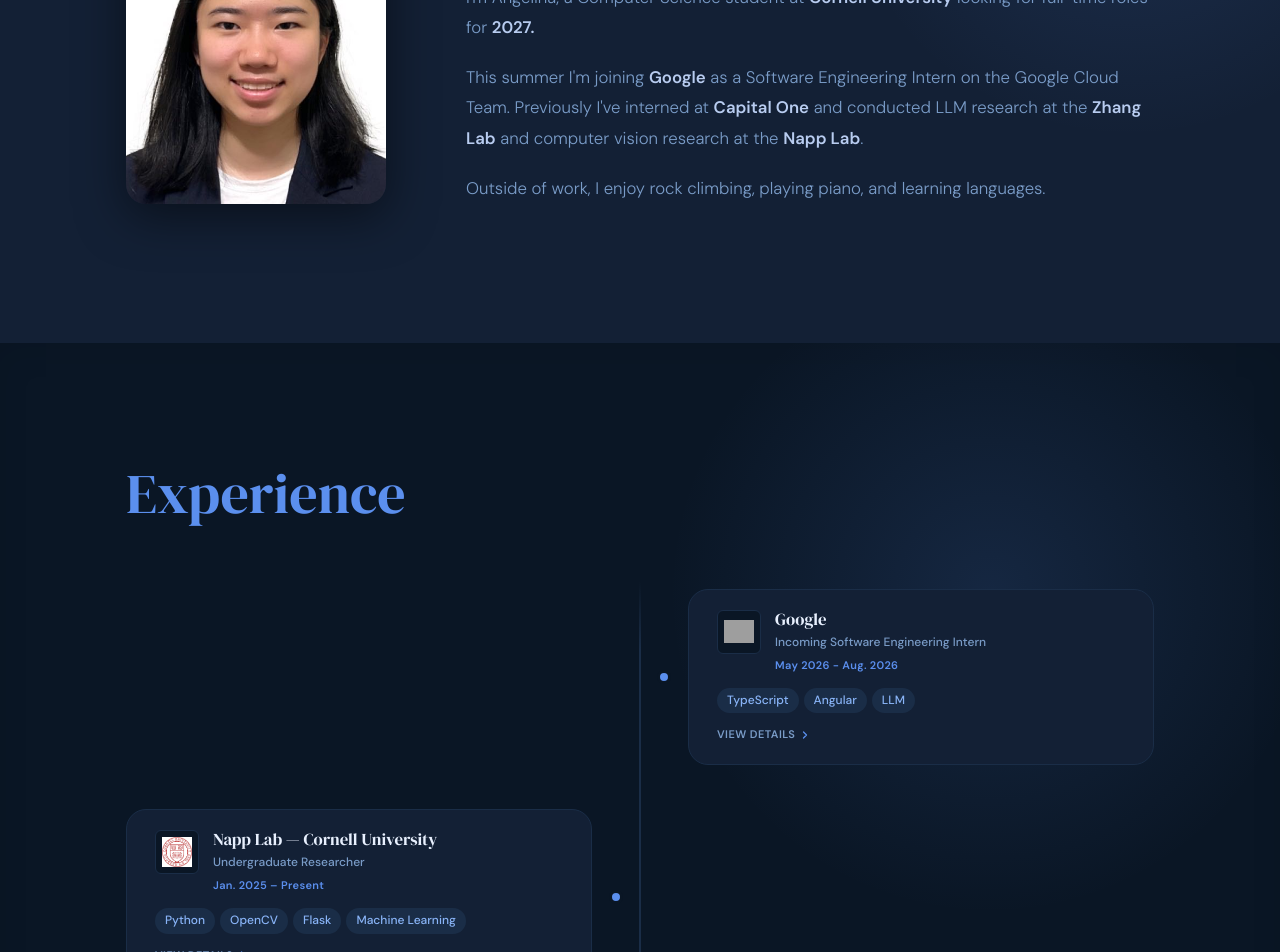
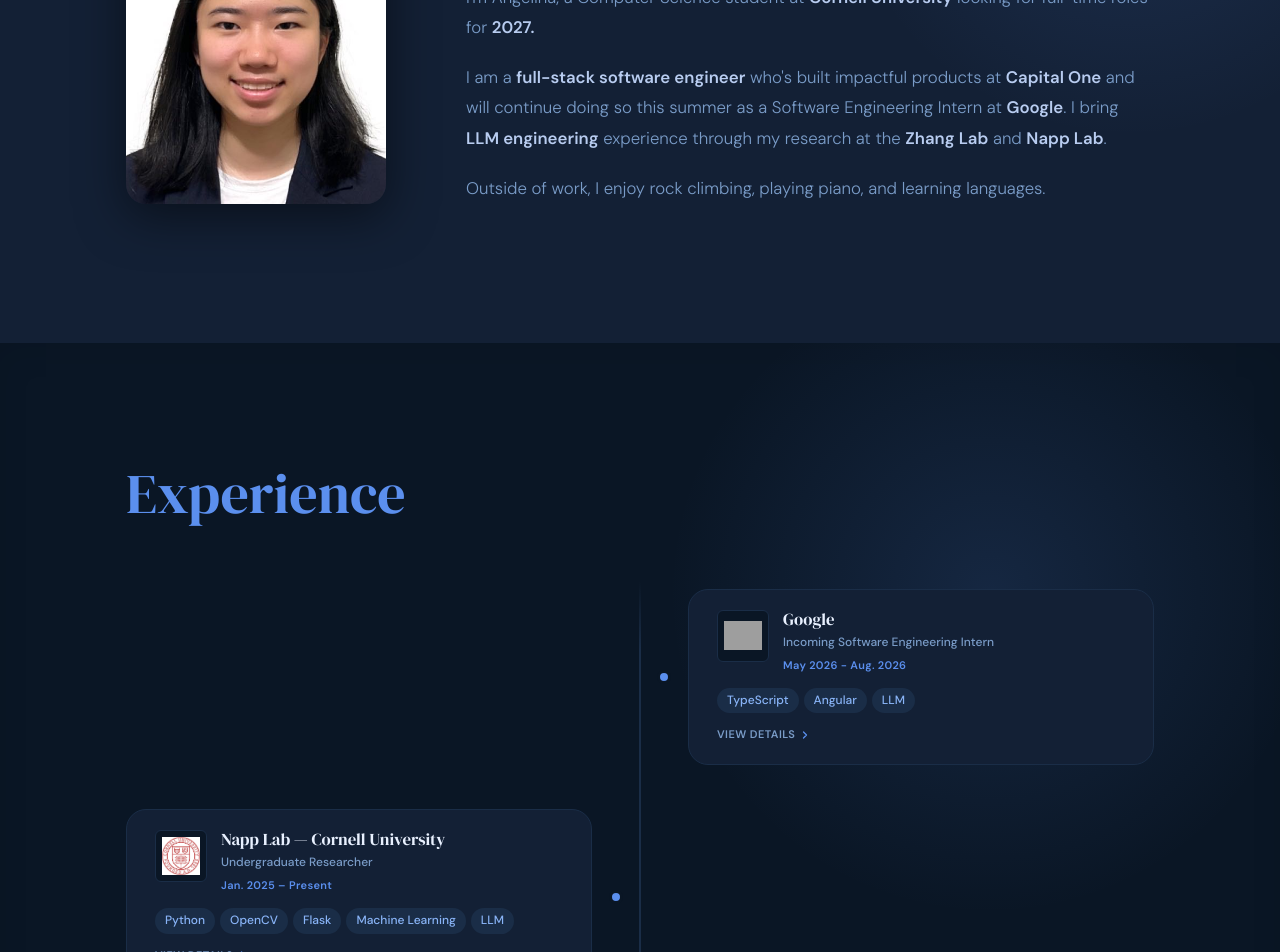
Before and after one commit to Angelina010/personal-website, an Angular app: page / in a window 1280 px wide. Shown: the part 1060-2012 px from the top of the page. Built offline with nearby package versions, Linux system fonts and the light colour scheme; grey boxes are pictures that could not be loaded.

Commit message:
Update about page and add LLM research experience, make logos in experience tiemline larger

```diff
--- a/src/app/components/about/about.html
+++ b/src/app/components/about/about.html
@@ -18,11 +18,7 @@
     <strong>2027.</strong>
   </p>
   <p class="about__body fade-up">
-    This summer I'm joining <strong>Google</strong> as a
-  Software Engineering Intern on the Google Cloud Team. Previously I've interned at <strong>Capital
-  One</strong> and
-    conducted LLM research at the <strong>Zhang Lab</strong> and computer vision research at the
-    <strong>Napp Lab</strong>.
+    I am a <strong>full-stack software engineer</strong> who's built impactful products at <strong>Capital One</strong> and will continue doing so this summer as a Software Engineering Intern at <strong>Google</strong>. I bring <strong>LLM engineering</strong> experience through my research at the <strong>Zhang Lab</strong> and <strong>Napp Lab</strong>.
   </p>
   <p class="about__body fade-up">
     Outside of work, I enjoy rock climbing, playing piano, and
--- a/src/app/components/experience-modal/experience-modal.html
+++ b/src/app/components/experience-modal/experience-modal.html
@@ -43,10 +43,22 @@
       <!-- Summary -->
       <p class="modal__summary" *ngIf="experience.summary">{{ experience.summary }}</p>
 
-      <!-- Bullets -->
-      <ul class="modal__bullets" *ngIf="experience.bullets.length">
-        <li *ngFor="let b of experience.bullets">{{ b }}</li>
-      </ul>
+      <!-- Multi-project layout -->
+      <ng-container *ngIf="experience.projects?.length; else flatBullets">
+        <div class="modal__project" *ngFor="let project of experience.projects">
+          <p class="modal__project-title">{{ project.name }}</p>
+          <ul class="modal__bullets">
+            <li *ngFor="let b of project.bullets">{{ b }}</li>
+          </ul>
+        </div>
+      </ng-container>
+
+      <!-- Flat bullets fallback -->
+      <ng-template #flatBullets>
+        <ul class="modal__bullets" *ngIf="experience.bullets.length">
+          <li *ngFor="let b of experience.bullets">{{ b }}</li>
+        </ul>
+      </ng-template>
 
     </div>
   </div>
--- a/src/app/components/experience-modal/experience-modal.scss
+++ b/src/app/components/experience-modal/experience-modal.scss
@@ -79,8 +79,8 @@
   }
 
   &__logo {
-    width: 68px;
-    height: 68px;
+    width: 80px;
+    height: 80px;
     border-radius: var(--radius-md);
     background: var(--color-bg-2);
     border: 1.5px solid var(--color-border-light);
@@ -165,6 +165,23 @@
     margin-bottom: 20px;
   }
 
+  &__project {
+    & + & {
+      margin-top: 20px;
+      padding-top: 20px;
+      border-top: 1px solid var(--color-border-light);
+    }
+  }
+
+  &__project-title {
+    font-size: 12px;
+    font-weight: 600;
+    letter-spacing: 0.04em;
+    text-transform: uppercase;
+    color: var(--color-text-mid);
+    margin-bottom: 12px;
+  }
+
   &__bullets {
     list-style: none;
     display: flex;
@@ -201,7 +218,7 @@
 
     &__header { gap: 14px; }
 
-    &__logo { width: 56px; height: 56px; }
+    &__logo { width: 64px; height: 64px; }
 
     &__company { font-size: 1.3rem; }
   }
--- a/src/app/components/experience/experience.scss
+++ b/src/app/components/experience/experience.scss
@@ -127,8 +127,8 @@
   }
 
   &__logo {
-    width: 44px;
-    height: 44px;
+    width: 52px;
+    height: 52px;
     border-radius: var(--radius-sm);
     background: var(--color-bg-2);
     border: 1.5px solid var(--color-border-light);
--- a/src/app/components/experience/experience.ts
+++ b/src/app/components/experience/experience.ts
@@ -2,6 +2,11 @@
 import { CommonModule } from '@angular/common';
 import { ScrollService } from '../../services/scroll';
 import { ExperienceModalComponent } from '../experience-modal/experience-modal';
+
+export interface ExperienceProject {
+  name: string;
+  bullets: string[];
+}
 
 export interface Experience {
   id: string;
@@ -13,6 +18,7 @@
   tags: string[];
   summary: string;
   bullets: string[];
+  projects?: ExperienceProject[];
 }
 
 @Component({
@@ -44,12 +50,25 @@
       period: 'Jan. 2025 – Present',
       location: 'Ithaca, NY',
       logoUrl: 'assets/napp-lab-logo.png',
-      tags: ['Python', 'OpenCV', 'Flask', 'Machine Learning'],
-      summary: 'Developed computer vision pipelines to improve bee tag detection accuracy and streamline researcher workflows.',
-      bullets: [
-        'Improved bee color tag detection with OpenCV using RGB to HSV conversion, thresholding, morphological erosion',
-        'Distinguished yellow bee tags from yellow pollen by detecting black tag numbers, reducing false positive rates from 30.6% to 16.7% and 40.4% to 8.6% in test trials',
-        'Built a Flask app to verify tag color with one click, automating file retrieval and replacing manual drag-and-drop',
+      tags: ['Python', 'OpenCV', 'Flask', 'Machine Learning', 'LLM'],
+      summary: 'Undergraduate research spanning LLM-based optimization pipelines and computer vision.',
+      bullets: [],
+      projects: [
+        {
+          name: 'Robot Component Selection via LLM + Constraint Optimization',
+          bullets: [
+            'Evaluated an LLM-based pipeline that generates constraint models solved by an optimization engine (IBM CPLEX) for Pareto-optimal robot component selection, benchmarking against a direct LLM baseline that selects components end-to-end',
+            'Demonstrated the constraint-based approach outperforms the direct LLM baseline, which frequently selects components violating physical design constraints',
+          ],
+        },
+        {
+          name: 'Bee Color Tag Detection',
+          bullets: [
+            'Improved bee color tag detection with OpenCV using RGB to HSV conversion, thresholding, morphological erosion',
+            'Distinguished yellow bee tags from yellow pollen by detecting black tag numbers, reducing false positive rates from 30.6% to 16.7% and 40.4% to 8.6% in test trials',
+            'Built a Flask app to verify tag color with one click, automating file retrieval and replacing manual drag-and-drop',
+          ],
+        },
       ],
     },
     {
```
